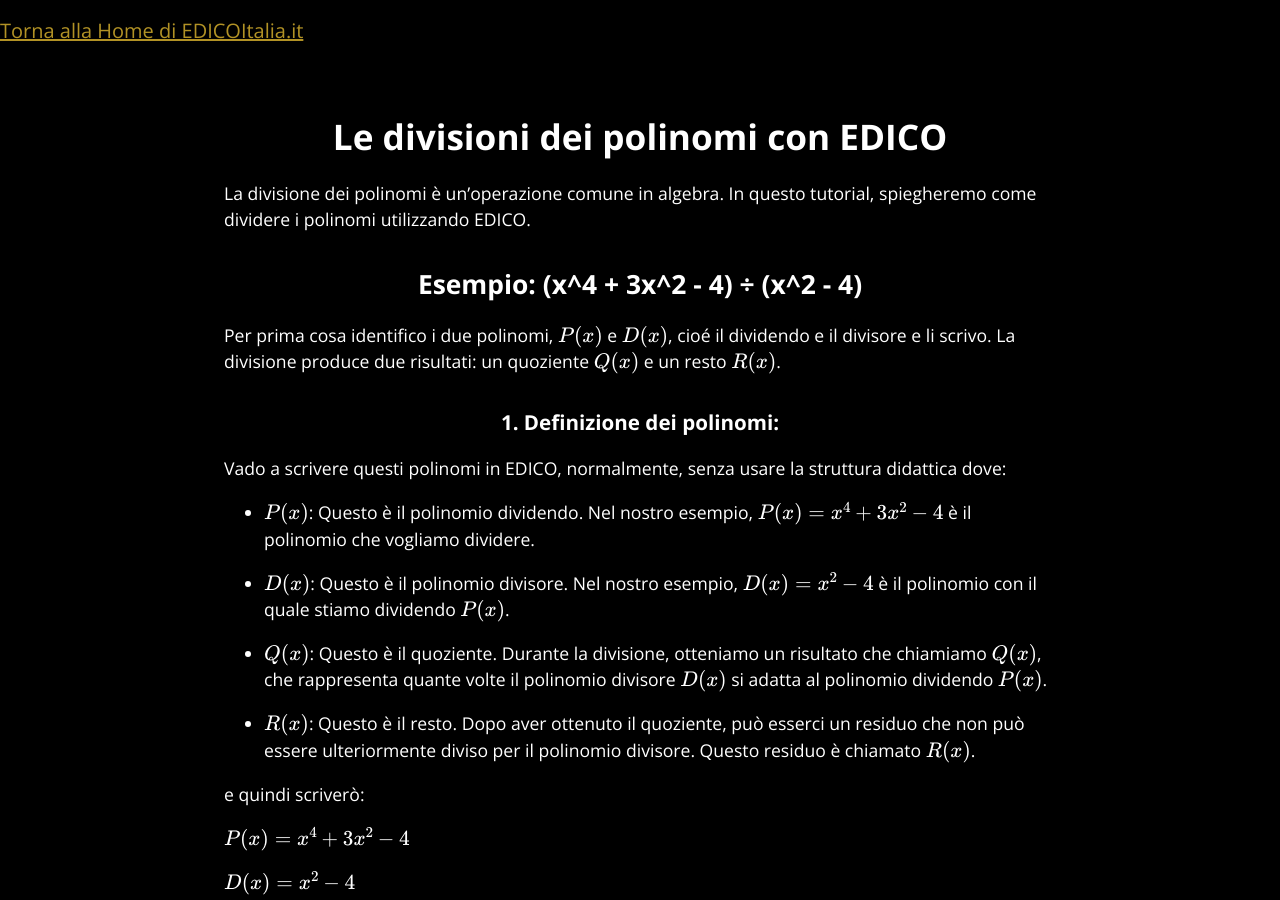
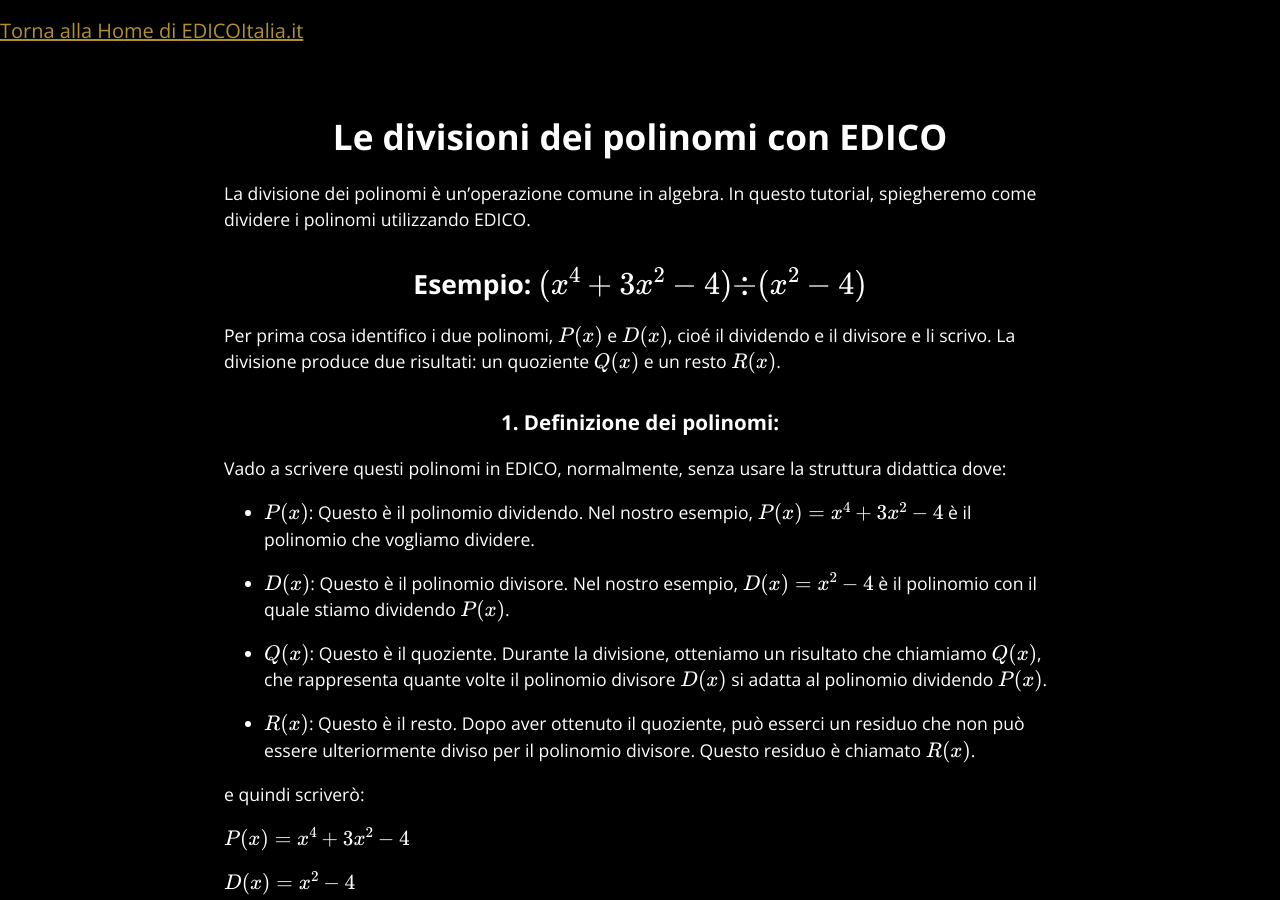
Before and after one commit to edicoitalia/edicoitalia.github.io, a Jekyll site: the page built from tutorial/docs/divisione-di-polinomi/index.md, in a window 1280 px wide and 900 px high, scrolled down 429 px. Built offline with Jekyll 4.4.1, drawn with Linux system fonts in a browser that asks for light colours; formulas are drawn with MathJax 3; our own code applies the rules of GitHub Pages for plain Markdown files.

Commit message:
last fix

```diff
--- a/tutorial/docs/divisione-di-polinomi/index.md
+++ b/tutorial/docs/divisione-di-polinomi/index.md
@@ -7,7 +7,7 @@ layout: default
 La divisione dei polinomi è un'operazione comune in algebra.
 In questo tutorial, spiegheremo come dividere i polinomi utilizzando EDICO.
 
-## Esempio: (x^4 + 3x^2 - 4) ÷ (x^2 - 4)
+## Esempio: $(x^4 + 3x^2 - 4) ÷ (x^2 - 4)$
 
 Per prima cosa identifico i due polinomi, $P(x)$ e $D(x)$, cioé il dividendo e il divisore e li scrivo.
 La divisione produce due risultati: un quoziente $Q(x)$ e un resto $R(x)$.
```
